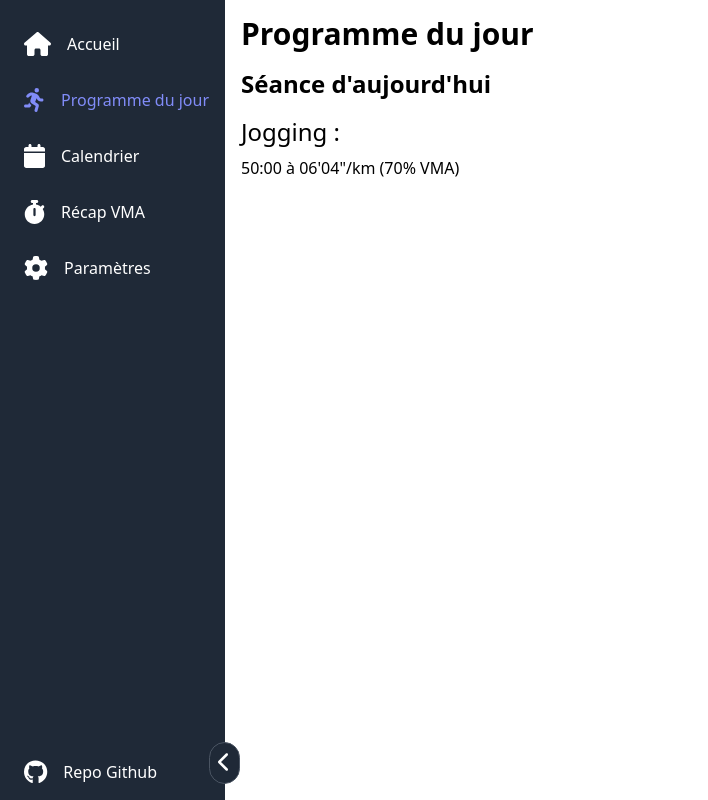
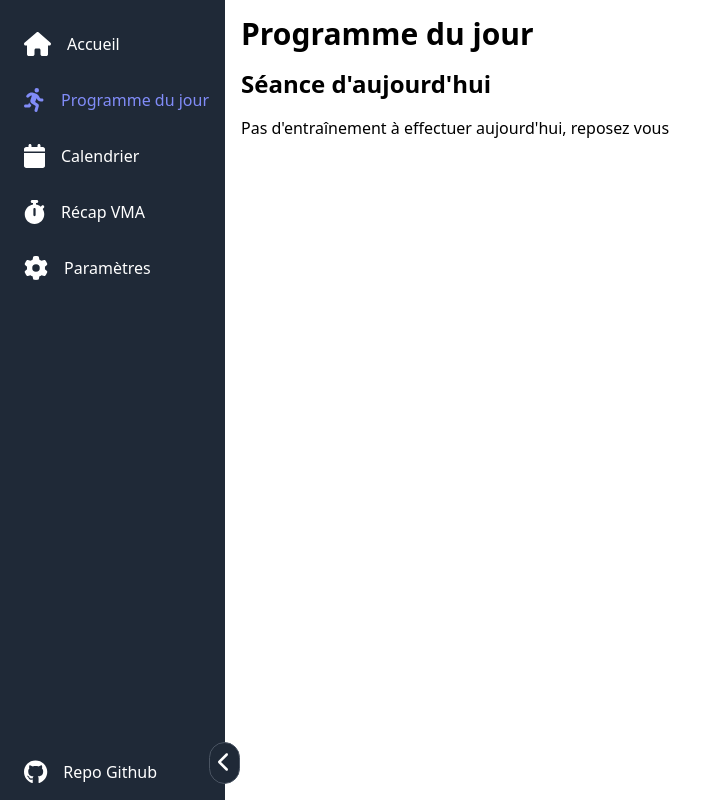
Before and after one commit to TheoLaperrouse/MarathonProgram, a Vue app: page /day-program in a window 1280 px wide. Shown: the whole page, without its empty margins (0-708 px from the left). Built offline with nearby package versions, Linux system fonts and the light colour scheme.

Commit message:
fix: fix sidebar when content is scrollable

```diff
--- a/src/App.vue
+++ b/src/App.vue
@@ -1,10 +1,13 @@
 <template>
     <div id="app" class="flex">
         <SideBar />
-        <router-view class="flex-auto" />
+        <router-view class="flex-auto" :class="isSidebarOpen ? 'ml-[225px]' : 'ml-[80px]'" />
     </div>
 </template>
 
 <script setup>
 import SideBar from './components/SideBar.vue';
+import { useLocalStorage } from '@vueuse/core';
+
+const isSidebarOpen = useLocalStorage('isSidebarOpen', true);
 </script>
--- a/src/components/SideBar.vue
+++ b/src/components/SideBar.vue
@@ -7,23 +7,23 @@
     >
         <ul class="mt-4 flex-1 ml-6">
             <li class="py-4" v-for="(link, index) in menuLinks" :key="index">
-                <router-link
+                <RouterLink
                     :class="{ 'text-indigo-400': $route.path === link.to }"
                     :to="link.to"
                     class="flex items-center"
                 >
-                    <font-awesome-icon
+                    <FontAwesomeIcon
                         :icon="link.icon"
                         v-tooltip="!isSidebarOpen ? $t(link.text) : ''"
                         class="mr-4 text-2xl"
                     />
                     <span v-if="isSidebarOpen">{{ $t(link.text) }}</span>
-                </router-link>
+                </RouterLink>
             </li>
         </ul>
         <div class="flex-shrink-0 py-4 ml-6">
             <a :href="githubLink" target="_blank" class="flex items-center">
-                <font-awesome-icon
+                <FontAwesomeIcon
                     :icon="faGithub"
                     v-tooltip="!isSidebarOpen ? $t('githubRepo') : ''"
                     class="mr-4 text-2xl"
@@ -38,7 +38,7 @@
                 isSidebarOpen ? 'left-[209px]' : 'left-[64px]',
             ]"
         >
-            <font-awesome-icon :icon="isSidebarOpen ? faChevronLeft : faChevronRight" class="text-xl" />
+            <FontAwesomeIcon :icon="isSidebarOpen ? faChevronLeft : faChevronRight" class="text-xl" />
         </button>
     </div>
 </template>
@@ -71,3 +71,11 @@ const menuLinks = [
 
 const githubLink = 'https://github.com/TheoLaperrouse/SportProgram';
 </script>
+<style scoped>
+.menu {
+    position: fixed;
+    top: 0;
+    left: 0;
+    height: 100%;
+}
+</style>
--- a/src/composables/useProgram.js
+++ b/src/composables/useProgram.js
@@ -1,13 +1,12 @@
+import { useFormatter } from '@/composables/useFormatter';
 import {
     fourTrainingsDayProgram,
     fiveTrainingsDayProgram,
     sixTrainingsDayProgram,
 } from '@/trainingPrograms/trainingPrograms';
 import { useLocalStorage } from '@vueuse/core';
-import { format, addDays, getDay, subWeeks, parseISO } from 'date-fns';
-import { fr } from 'date-fns/locale';
+import { format, addDays, getDay, subWeeks } from 'date-fns';
 import { computed } from 'vue';
-import { useI18n } from 'vue-i18n';
 
 export const useProgram = () => {
     const matchProgram = {
@@ -16,27 +15,20 @@ export const useProgram = () => {
         6: sixTrainingsDayProgram,
     };
 
+    const { humanizeDate } = useFormatter();
+
     const marathonDate = useLocalStorage('marathonDate', null);
     const trainingDays = useLocalStorage('trainingDays', 4);
     const trainingDayChoices = useLocalStorage('trainingDayChoices', [0, 2, 4, 6]);
 
-    const marathonProgramDate = computed(() => {
-        if (!marathonDate.value) return null;
-        const marathonDateObj = parseISO(marathonDate.value);
-        return subWeeks(marathonDateObj, 12);
-    });
-
-    const dayTraining = { type: 'mediumRun', time: '50:00' };
+    const marathonProgramDate = computed(() => subWeeks(marathonDate.value, 12));
 
     const program = computed(() => matchProgram[trainingDays.value]);
 
-    const { locale } = useI18n();
-
-    const formattedMarathonDate = computed(() => {
-        return marathonDate.value
-            ? format(marathonDate.value, 'eeee dd MMMM', locale.value === 'fr' ? { locale: fr } : {})
-            : null;
-    });
+    const formattedMarathonDate = computed(() => (marathonDate.value ? humanizeDate(marathonDate.value) : null));
+    const formattedProgramDate = computed(() =>
+        marathonProgramDate.value ? humanizeDate(marathonProgramDate.value) : null,
+    );
 
     const getNextDay = (dayIndex) => {
         if (!marathonDate.value) return null;
@@ -64,7 +56,7 @@ export const useProgram = () => {
         Object.keys(currentProgram).forEach((weekKey) => {
             const sessions = currentProgram[weekKey];
             sessions.forEach((session) => {
-                const dateStr = format(addDays(Date.now(), dayCounter), 'dd/MM/yyyy');
+                const dateStr = format(addDays(marathonProgramDate.value, dayCounter), 'dd/MM/yyyy');
                 schedule[dateStr] = session;
                 dayCounter += 2;
             });
@@ -78,6 +70,11 @@ export const useProgram = () => {
             }, {});
     });
 
+    const dayTraining = computed(() => {
+        const todayFormatted = format(Date.now(), 'dd/MM/yyyy');
+        return trainingSchedule.value[todayFormatted];
+    });
+
     return {
         dayTraining,
         marathonDate,
@@ -88,5 +85,6 @@ export const useProgram = () => {
         marathonProgramDate,
         getNextDay,
         trainingSchedule,
+        formattedProgramDate,
     };
 };
--- a/src/locales/fr.json
+++ b/src/locales/fr.json
@@ -28,7 +28,7 @@
     "vmaInformations": "Informations sur vos allures selon le pourcentage de VMA :",
     "VO2MaxInformations": "Votre VO2Max est de {VO2Max} ml/kg/min",
     "marathonDate": "Date de votre marathon :",
-    "marathonDateInformations": "Votre marathon est prévu le {formattedMarathonDate}",
+    "marathonDateInformations": "Votre marathon est prévu le {formattedMarathonDate}.<br/> Votre programme commencera donc le {formattedProgramDate}",
     "languageInput": "Langue :",
     "runType": "Type de course",
     "percentVMA": "% VMA",
@@ -48,5 +48,6 @@
     "slowMediumRunDescription": "{time} à {pace}/km ({percentVMA}% VMA)",
     "intervalDescription": "{repetition} x ({intervalsRepetition} x {time1}/{time2}) ( Récup : {recupTime})",
     "thresholdDescription": "{repetition} x {distance}m ( Récup : {recupTime})",
-    "warmUpDescription": "Échauffement : {warmUpTime}"
+    "warmUpDescription": "Échauffement : {warmUpTime}",
+    "noTraining": "Pas d'entraînement à effectuer aujourd'hui, reposez vous"
 }
--- a/src/views/CalendarPage.vue
+++ b/src/views/CalendarPage.vue
@@ -1,11 +1,13 @@
 <template>
     <div class="p-4">
         <h1 class="mb-4 text-3xl font-bold">{{ $t('calendar') }}</h1>
-        <div class>
-            {{
-                formattedMarathonDate ? $t('marathonDateInformations', { formattedMarathonDate }) : $t('noMarathonDate')
-            }}
-        </div>
+        <div
+            v-html="
+                formattedMarathonDate
+                    ? $t('marathonDateInformations', { formattedMarathonDate, formattedProgramDate })
+                    : $t('noMarathonDate')
+            "
+        ></div>
         <div
             v-if="formattedMarathonDate"
             class="grid grid-cols-1 sm:grid-cols-2 md:grid-cols-3 lg:grid-cols-4 gap-4 mt-4"
@@ -26,8 +28,7 @@ import TrainingDescription from '@/components/TrainingDescription.vue';
 import { usePerformance } from '@/composables/usePerformance';
 import { useProgram } from '@/composables/useProgram';
 
-const { formattedMarathonDate, trainingSchedule } = useProgram();
+const { formattedMarathonDate, trainingSchedule, formattedProgramDate } = useProgram();
 const { paces } = usePerformance();
-
 const getStyle = (type) => ({ borderColor: paces.value[type].color });
 </script>
```
